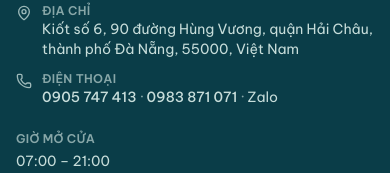
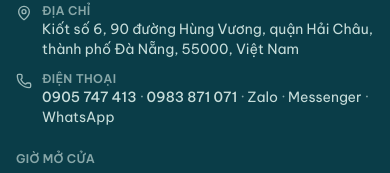
Before and after one commit to Duynguyen0106/Dac-San-Duy-Nhan, a Next.js app in the folder danang-specialties/: page / in a window 390 px wide. Shown: the part 11245-11418 px from the top of the page. Built offline with nearby package versions, Linux system fonts and the light colour scheme.

Commit message:
Add chat channel links in the site footer
Surface Zalo, Messenger, and WhatsApp next to the shop phone
numbers for customers who prefer footer contact links.

Co-authored-by: Duynguyen0106 <Duynguyen0106@users.noreply.github.com>

```diff
--- a/danang-specialties/src/components/SiteFooter.tsx
+++ b/danang-specialties/src/components/SiteFooter.tsx
@@ -2,7 +2,7 @@
 
 import { MapPin, Phone } from "lucide-react";
 import { useTranslation } from "@/hooks/useTranslation";
-import { getShopContact } from "@/lib/shopContact";
+import { SHOP_CONTACT, getShopContact } from "@/lib/shopContact";
 
 export default function SiteFooter() {
   const { t, language } = useTranslation();
@@ -52,12 +52,30 @@ export default function SiteFooter() {
                 )}
                 <span className="text-foam/60"> · </span>
                 <a
-                  href={contact.chatUrl}
+                  href={SHOP_CONTACT.zaloUrl}
                   target="_blank"
                   rel="noopener noreferrer"
                   className="transition-colors hover:text-white"
                 >
-                  {contact.chatLabel}
+                  Zalo
+                </a>
+                <span className="text-foam/60"> · </span>
+                <a
+                  href={SHOP_CONTACT.messengerUrl}
+                  target="_blank"
+                  rel="noopener noreferrer"
+                  className="transition-colors hover:text-white"
+                >
+                  Messenger
+                </a>
+                <span className="text-foam/60"> · </span>
+                <a
+                  href={SHOP_CONTACT.whatsappUrl}
+                  target="_blank"
+                  rel="noopener noreferrer"
+                  className="transition-colors hover:text-white"
+                >
+                  WhatsApp
                 </a>
               </span>
             </p>
```
